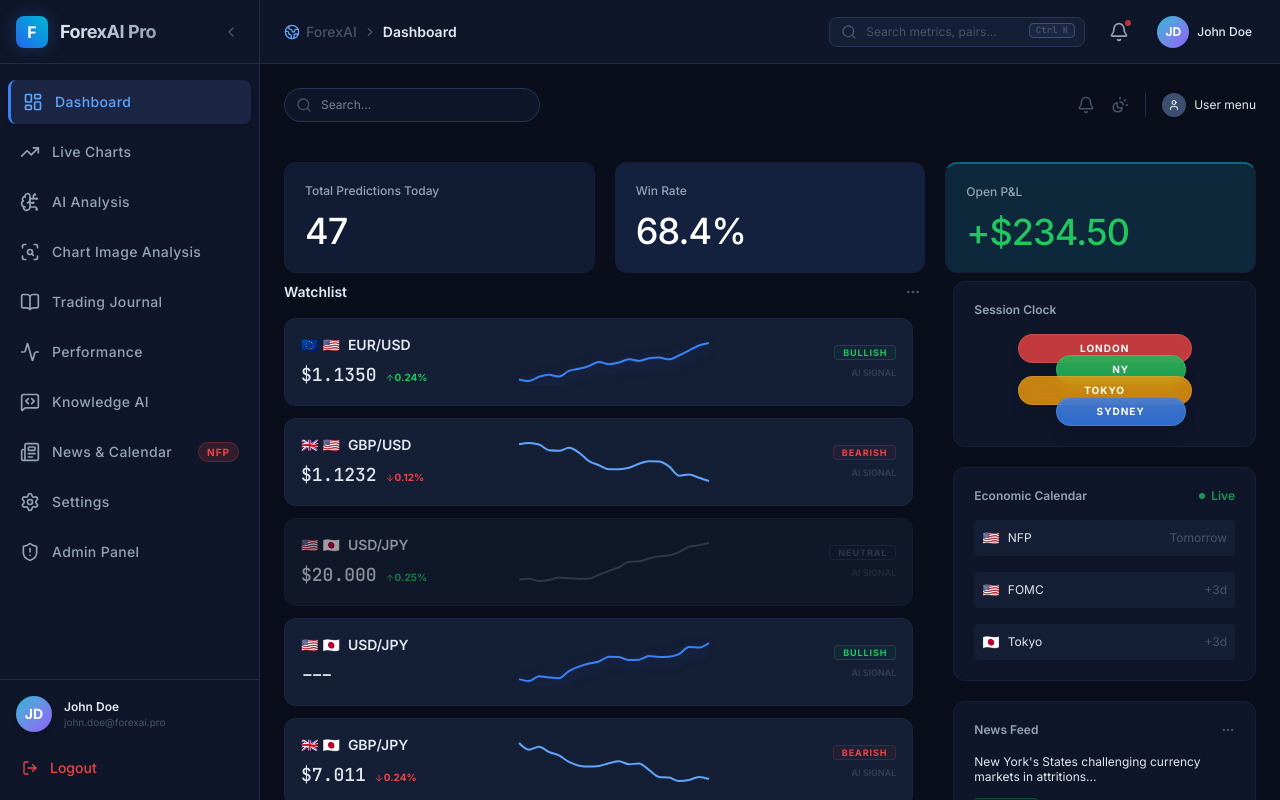
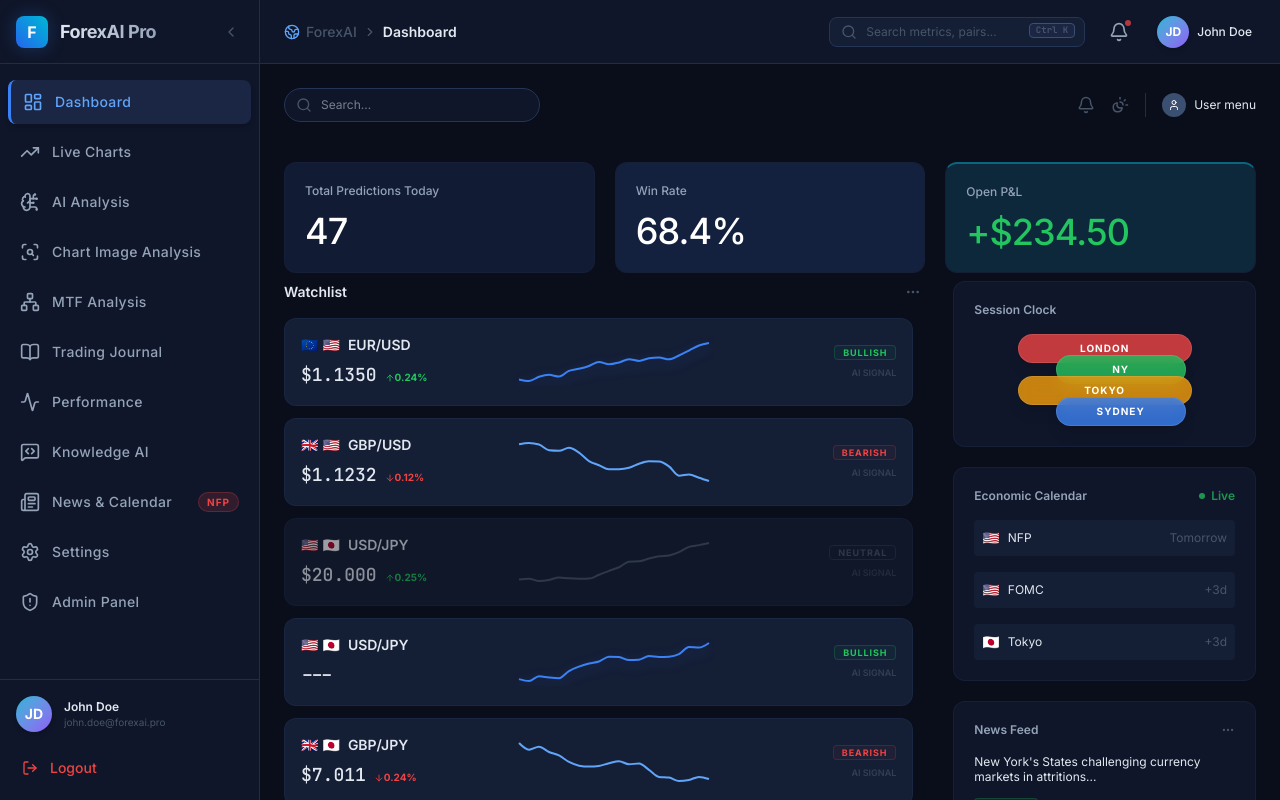
Before and after one commit to Anant50/Forexai, a Next.js app in the folder frontend/: page / in a window 1280 px wide. Built offline with nearby package versions, Linux system fonts and the light colour scheme.

Commit message:
fix: added MTF Analysis to Sidebar navigation

```diff
--- a/frontend/components/layout/Sidebar.tsx
+++ b/frontend/components/layout/Sidebar.tsx
@@ -16,9 +16,9 @@ import {
   ShieldAlert,
   LogOut,
   ChevronLeft,
-  ChevronRight,
   TrendingDown,
-  ScanSearch
+  ScanSearch,
+  Network
 } from "lucide-react";
 
 interface SidebarItem {
@@ -39,6 +39,7 @@ export default function Sidebar() {
     { name: "Live Charts", href: "/charts/EUR_USD", icon: TrendingUp },
     { name: "AI Analysis", href: "/analysis", icon: BrainCircuit },
     { name: "Chart Image Analysis", href: "/analysis/image", icon: ScanSearch },
+    { name: "MTF Analysis", href: "/mtf", icon: Network },
     { name: "Trading Journal", href: "/journal", icon: BookOpen },
     { name: "Performance", href: "/performance", icon: Activity },
     { name: "Knowledge AI", href: "/knowledge", icon: MessageSquareCode },
```
